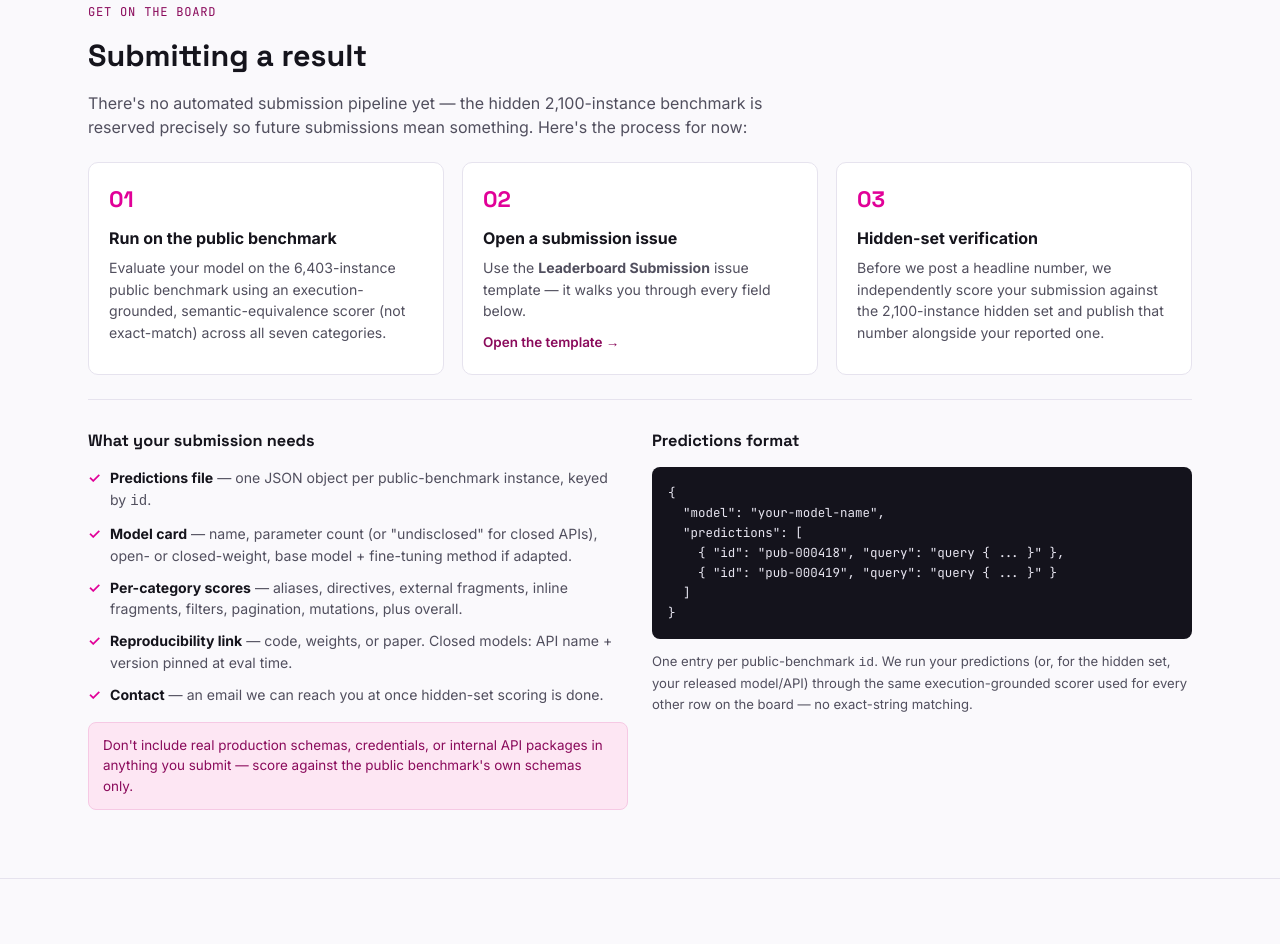
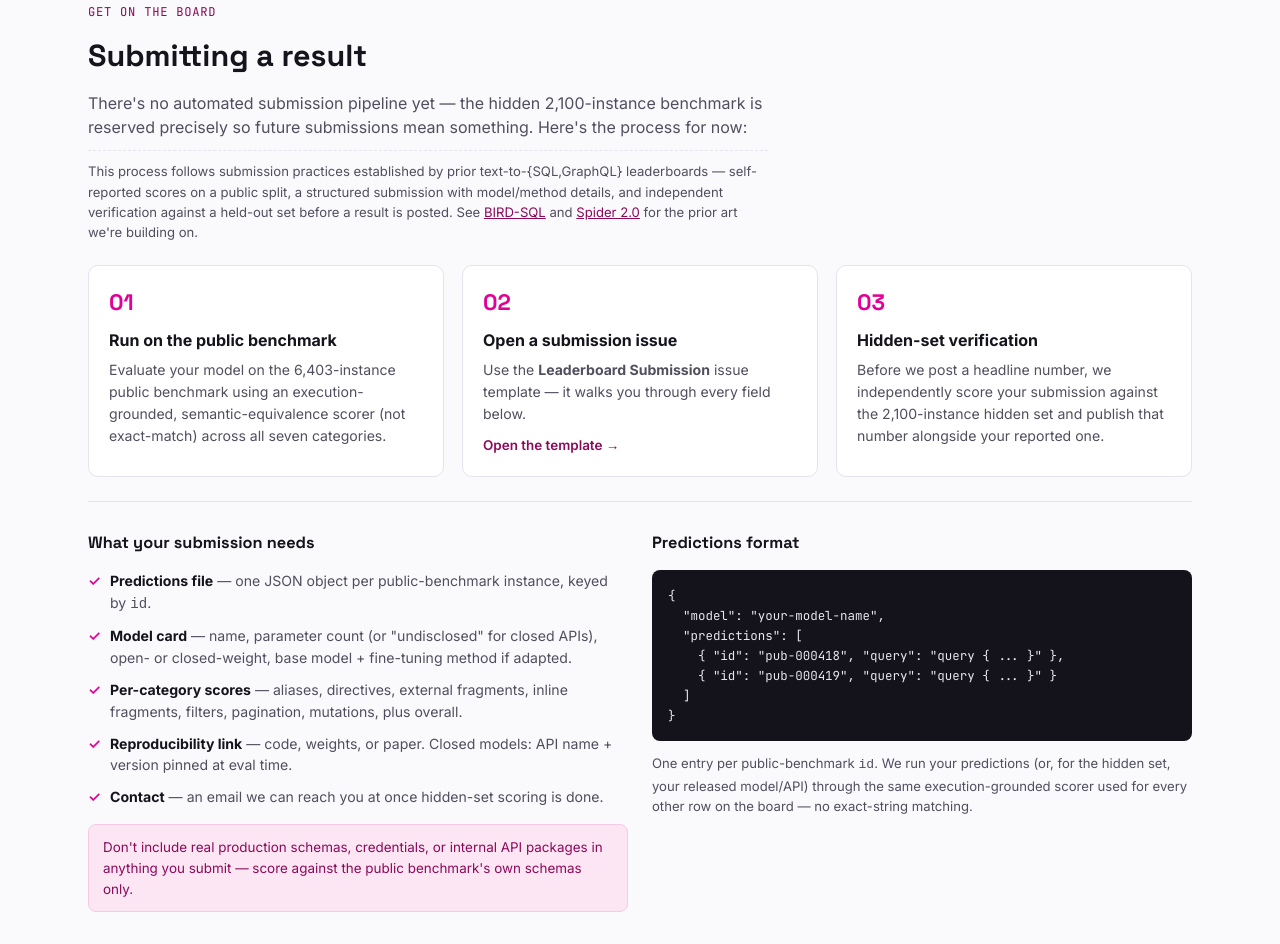
Before and after one commit to nl2gql-bench/nl2gql-bench.github.io, a plain HTML site: page index.html in a window 1280 px wide. Shown: the part 1581-2525 px from the top of the page. Drawn offline with Linux system fonts and the light colour scheme.

Commit message:
Attribute submission process to prior leaderboard practice
Add an explicit note that the submission workflow follows established
practice (public self-report + structured submission + independent
hidden-set verification) with citations to BIRD-SQL and Spider 2.0,
rather than presenting it as original.

```diff
--- a/css/style.css
+++ b/css/style.css
@@ -189,6 +189,8 @@ section { padding: 68px 0; border-bottom: 1px solid var(--line); }
   margin: 0 0 12px;
 }
 .section-head p { color: var(--ink-soft); margin: 0; }
+.section-head p.provenance { font-size: 0.82rem; margin-top: 10px; padding-top: 10px; border-top: 1px dashed var(--line); }
+.section-head p.provenance a { color: var(--pink-deep); }
 .section-head.slim { margin-bottom: 22px; }
 .section-head h3 { font-family: var(--display); font-size: 1.5rem; margin: 0 0 10px; }
 
--- a/index.html
+++ b/index.html
@@ -75,6 +75,7 @@
       <div class="eyebrow">Get on the board</div>
       <h2>Submitting a result</h2>
       <p>There's no automated submission pipeline yet — the hidden 2,100-instance benchmark is reserved precisely so future submissions mean something. Here's the process for now:</p>
+      <p class="provenance">This process follows submission practices established by prior text-to-{SQL,GraphQL} leaderboards — self-reported scores on a public split, a structured submission with model/method details, and independent verification against a held-out set before a result is posted. See <a href="https://bird-bench.github.io/" target="_blank" rel="noopener">BIRD-SQL</a> and <a href="https://spider2-sql.github.io/" target="_blank" rel="noopener">Spider 2.0</a> for the prior art we're building on.</p>
     </div>
     <div class="submit-shell">
       <div class="step">
```
